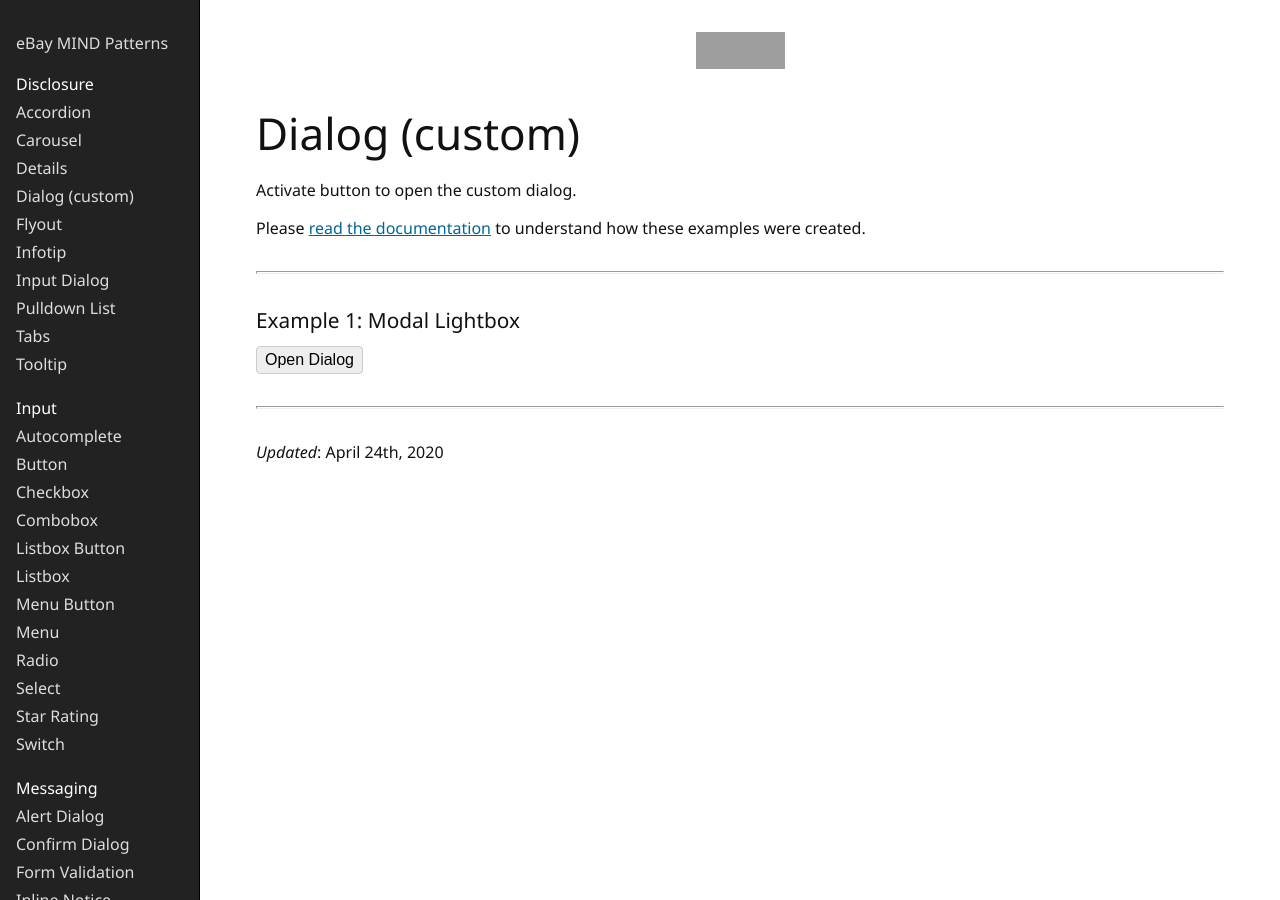
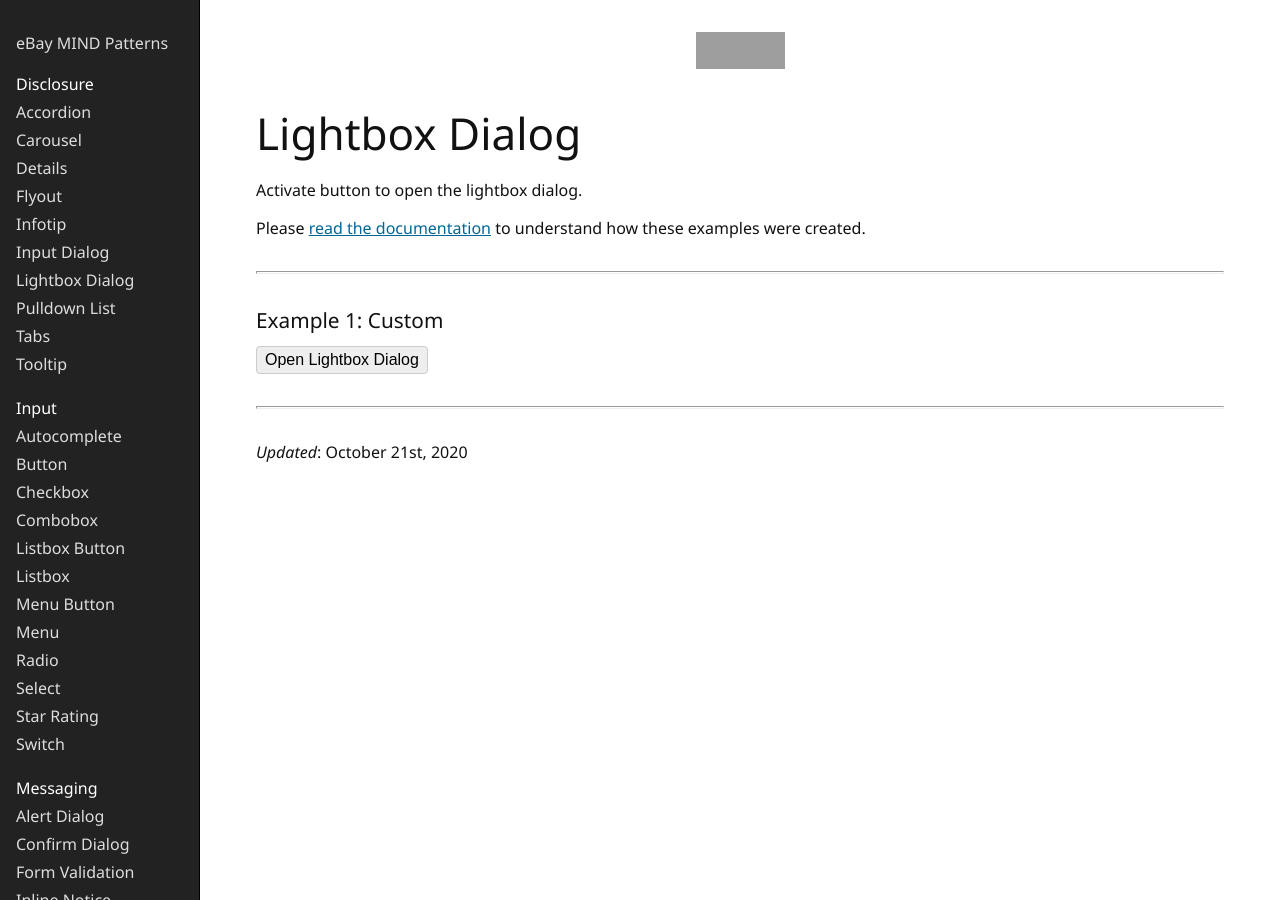
Before and after one commit to eBay/mindpatterns, a Jekyll site: the page built from _disclosure/lightbox-dialog/index.html, in a window 1280 px wide. Built offline with Jekyll 4.4.1, drawn with Linux system fonts in a browser that asks for light colours; grey boxes are pictures that could not be loaded.

Commit message:
Renamed dialog to lightbox-dialog

```diff
--- a/_disclosure/input-dialog/index.html
+++ b/_disclosure/input-dialog/index.html
@@ -21,9 +21,9 @@ title: Input Dialog
 
 <hr />
 
-<h3>Example 1: Modal Lightbox</h3>
+<h3>Example 1: Lightbox</h3>
 
-<button data-makeup-dialog-button-for="input-dialog" class="button dialog-button" type="button">Open Dialog</button>
+<button data-makeup-dialog-button-for="input-dialog" class="button dialog-button" type="button">Open Input Dialog</button>
 
 <div aria-labelledby="input-dialog-title" aria-modal="true" class="dialog" data-makeup-dialog-has-transitions="true" hidden id="input-dialog" role="dialog">
     <div class="dialog__window dialog__window--fade">
--- a/_disclosure/dialog/index.html
+++ b/_disclosure/lightbox-dialog/index.html
@@ -1,6 +1,6 @@
 ---
 layout: page
-title: Dialog (custom)
+title: Lightbox Dialog
 ---
 
 <div hidden>
@@ -14,16 +14,16 @@ title: Dialog (custom)
 <h1>{{ page.title }}</h1>
 
 <h2 class="clipped">Readme</h2>
-<p>Activate button to open the custom dialog.</p>
-<p>Please <a href={{ "disclosure/dialog" | prepend: site.patterns_baseurl | prepend: site.patterns_url }}>read the documentation</a> to understand how these examples were created.</p>
+<p>Activate button to open the lightbox dialog.</p>
+<p>Please <a href={{ "disclosure/lightbox-dialog" | prepend: site.patterns_baseurl | prepend: site.patterns_url }}>read the documentation</a> to understand how these examples were created.</p>
 
 <h2 class="clipped">Examples</h2>
 
 <hr />
 
-<h3>Example 1: Modal Lightbox</h3>
+<h3>Example 1: Custom</h3>
 
-<button data-makeup-dialog-button-for="custom-dialog" class="button dialog-button" type="button">Open Dialog</button>
+<button data-makeup-dialog-button-for="custom-dialog" class="button dialog-button" type="button">Open Lightbox Dialog</button>
 
 <div aria-labelledby="dialog-title" aria-modal="true" class="dialog dialog--mask-fade" data-makeup-dialog-has-transitions="true" hidden id="custom-dialog" role="dialog">
     <div class="dialog__window dialog__window--fade">
@@ -33,10 +33,10 @@ title: Dialog (custom)
                     <use xlink:href="#icon-close"></use>
                 </svg>
             </button>
-            <h2 class="dialog__title" id="dialog-title">Dialog (custom)</h2>
+            <h2 class="dialog__title" id="dialog-title">Lightbox Dialog</h2>
         </div>
         <div class="dialog__main">
-            <p>A custom dialog is any dialog that does not exactly match an alert, confirm or input dialog.</p>
+            <p>A custom lightbox dialog is any lightbox dialog that does not exactly match an alert, confirm or input dialog.</p>
             <p><a href="https://www.ebay.com">www.ebay.com</a></p>
         </div>
     </div>
@@ -44,4 +44,4 @@ title: Dialog (custom)
 
 <hr />
 
-<p><i>Updated</i>: April 24th, 2020</p>
+<p><i>Updated</i>: October 21st, 2020</p>
--- a/index.html
+++ b/index.html
@@ -34,4 +34,4 @@ layout: page
 
 <hr />
 
-<p><i>Updated</i>: October 14th, 2020 (breadcrumbs)</p>
+<p><i>Updated</i>: October 21st, 2020 (lightbox dialog)</p>
```
